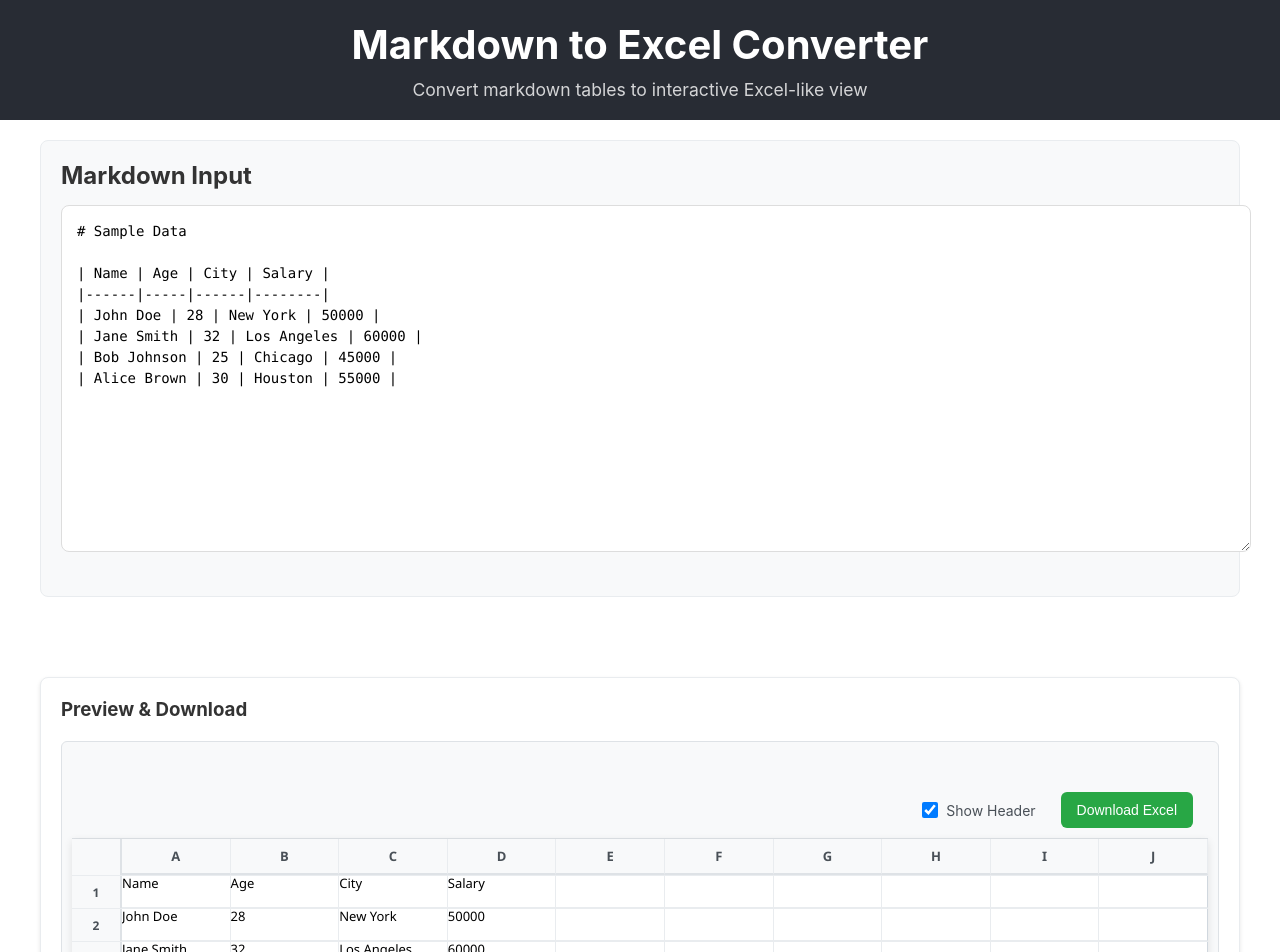
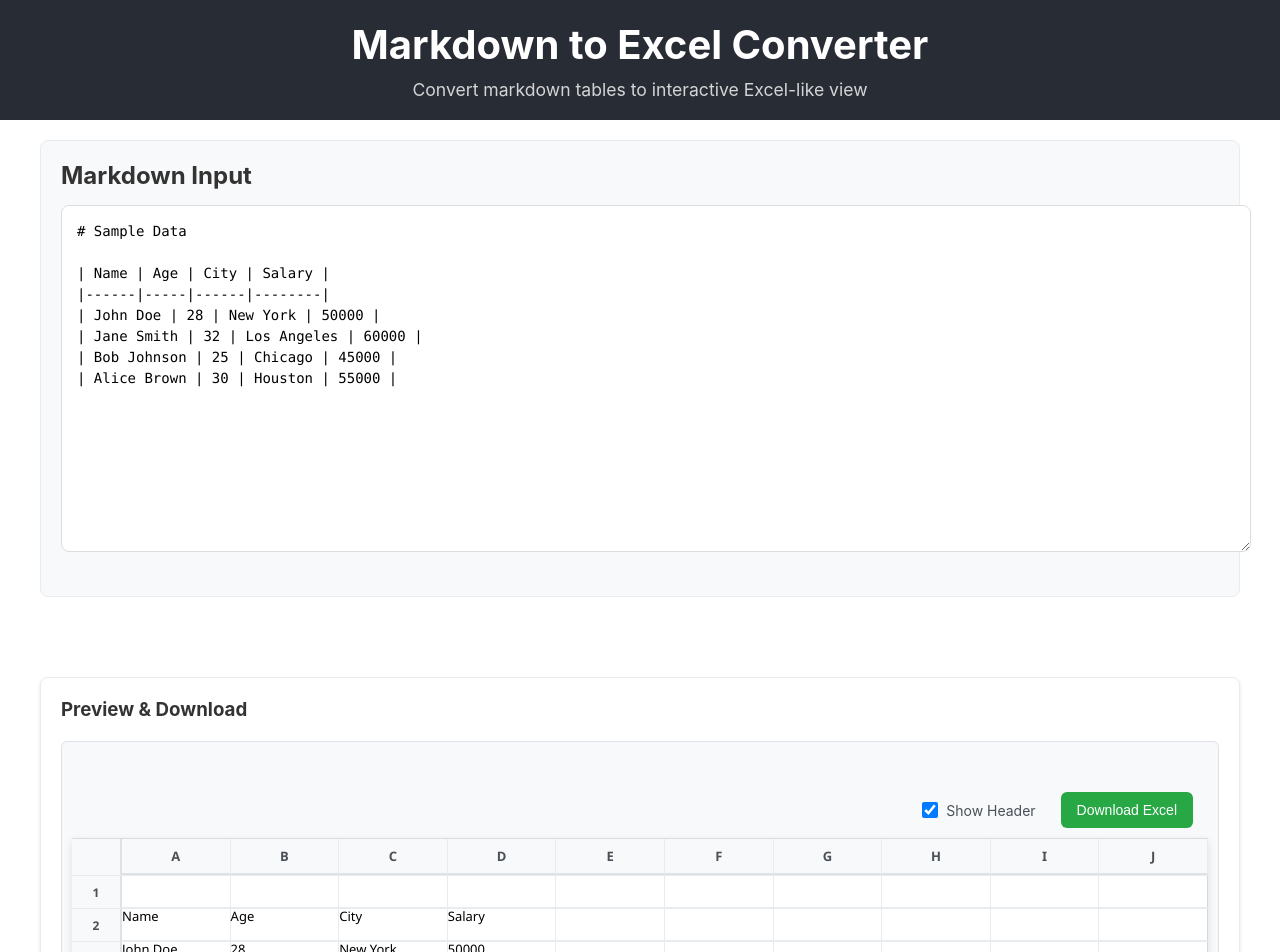
Before and after one commit to MohammadNoman-KPMG/excelcomp, a React (Create React App) app: page / in a window 1280 px wide. Shown: the top 952 px of the page. Built offline with nearby package versions, Linux system fonts and the light colour scheme.

Commit message:
Parsing markdown tables

```diff
--- a/src/ExcelComponent/ExcelViewer.tsx
+++ b/src/ExcelComponent/ExcelViewer.tsx
@@ -105,40 +105,67 @@ const ExcelViewer: React.FC<ExcelViewerProps> = ({
   };
 
   // Parse markdown tables to extract data
-  const parseMarkdownTables = (markdown: string): string[][] => {
-    const lines = markdown.split('\n');
-    const tables: string[][][] = [];
+  // const parseMarkdownTables = (markdown: string): string[][] => {
+  //   const lines = markdown.split('\n');
+  //   const tables: string[][][] = [];
 
-    let currentTable: string[][] = [];
-    let isInTable = false;
+  //   let currentTable: string[][] = [];
+  //   let isInTable = false;
 
-    for (let line of lines) {
-      if (line.includes('|') && line.trim() !== '') {
-        if (line.includes('---')) {
-          continue;
+  //   for (let line of lines) {
+  //     if (line.includes('|') && line.trim() !== '') {
+  //       if (line.includes('---')) {
+  //         continue;
+  //       }
+
+  //       const cells = line.split('|')
+  //         .map(cell => cell.trim())
+  //         .filter(cell => cell !== '');
+
+  //       if (cells.length > 0) {
+  //         currentTable.push(cells);
+  //         isInTable = true;
+  //       }
+  //     } else if (isInTable && currentTable.length > 0) {
+  //       tables.push(currentTable);
+  //       currentTable = [];
+  //       isInTable = false;
+  //     }
+  //   }
+
+  //   if (currentTable.length > 0) {
+  //     tables.push(currentTable);
+  //   }
+
+  //   return tables.length > 0 ? tables[0] : [];
+  // };
+
+  function containsAlphanumeric(input: string): boolean {
+    const alphanumericRegex = /[a-zA-Z0-9]/;
+    return alphanumericRegex.test(input);
   }
 
+
+  // Parse markdown tables to extract data
+  const parseMarkdownTables = (markdown: string): string[][] => {
+    const lines = markdown.split("\n");
+    const table: string[][] = [];
+
+    for(let line of lines) {
+      line = line.trim();
+      if (line.includes('|') && containsAlphanumeric(line)) {
         const cells = line.split('|')
         .map(cell => cell.trim())
         .filter(cell => cell !== '');
 
-        if (cells.length > 0) {
-          currentTable.push(cells);
-          isInTable = true;
+        table.push(cells);
       }
-      } else if (isInTable && currentTable.length > 0) {
-        tables.push(currentTable);
-        currentTable = [];
-        isInTable = false;
+      else if (line == ""){
+        table.push([]); // Add empty row for blank lines
       }
     }
-
-    if (currentTable.length > 0) {
-      tables.push(currentTable);
+    return table.length > 0 ? table: [];
   }
-
-    return tables.length > 0 ? tables[0] : [];
-  };
 
   // Create Excel-like grid structure
   const { columns, rows } = useMemo(() => {
```
Lines whose indentation alone changed are shown as unchanged.
